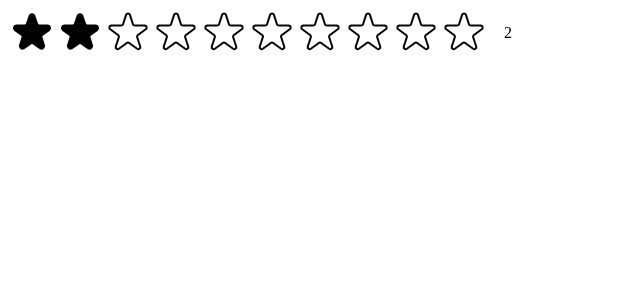
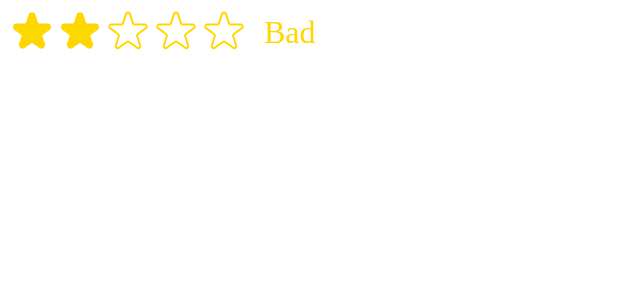
Before and after one commit to Garry-Amasia/react-movie-application, a React (Create React App) app: page / in a window 1280 px wide. Both pictures are taken after a click on the button 80 px from the left and 32 px from the top of the page. Shown: the top 300 px of the page, without its empty margins (0-640 px from the left). Built offline with nearby package versions, Linux system fonts and the light colour scheme.

Commit message:
improving reusability with props

```diff
--- a/src/components/Star.jsx
+++ b/src/components/Star.jsx
@@ -1,6 +1,13 @@
 import React from "react";
 
-export const Star = ({ onRate, isFull, onMouseIn, onMouseOut }) => {
+export const Star = ({
+  onRate,
+  isFull,
+  onMouseIn,
+  onMouseOut,
+  color,
+  size,
+}) => {
   return (
     <span
       onMouseEnter={onMouseIn}
@@ -8,8 +15,8 @@ export const Star = ({ onRate, isFull, onMouseIn, onMouseOut }) => {
       onClick={onRate}
       role="button"
       style={{
-        height: "48px",
-        width: "48px",
+        height: `${size}px`,
+        width: `${size}px`,
         display: "block",
         cursor: "pointer",
       }}
@@ -18,8 +25,8 @@ export const Star = ({ onRate, isFull, onMouseIn, onMouseOut }) => {
         <svg
           xmlns="http://www.w3.org/2000/svg"
           viewBox="0 0 20 20"
-          fill="#000"
-          stroke="#000"
+          fill={color}
+          stroke={color}
         >
           <path d="M9.049 2.927c.3-.921 1.603-.921 1.902 0l1.07 3.292a1 1 0 00.95.69h3.462c.969 0 1.371 1.24.588 1.81l-2.8 2.034a1 1 0 00-.364 1.118l1.07 3.292c.3.921-.755 1.688-1.54 1.118l-2.8-2.034a1 1 0 00-1.175 0l-2.8 2.034c-.784.57-1.838-.197-1.539-1.118l1.07-3.292a1 1 0 00-.364-1.118L2.98 8.72c-.783-.57-.38-1.81.588-1.81h3.461a1 1 0 00.951-.69l1.07-3.292z" />
         </svg>
@@ -28,7 +35,7 @@ export const Star = ({ onRate, isFull, onMouseIn, onMouseOut }) => {
           xmlns="http://www.w3.org/2000/svg"
           fill="none"
           viewBox="0 0 24 24"
-          stroke="#000"
+          stroke={color}
         >
           <path
             strokeLinecap="round"
--- a/src/components/StarRating.jsx
+++ b/src/components/StarRating.jsx
@@ -11,12 +11,12 @@ const starContainerStyle = {
   display: "flex",
 };
 
-const textStyle = {
-  lineHeight: "1",
-  margin: "0",
-};
-
-export const StarRating = ({ maxRating = 3 }) => {
+export const StarRating = ({
+  maxRating = 3,
+  messages = [],
+  color = "yellow",
+  size = 48,
+}) => {
   const [rating, setRating] = useState(0);
   const [tempRating, setTempRating] = useState(0);
 
@@ -32,12 +32,19 @@ export const StarRating = ({ maxRating = 3 }) => {
     setTempRating(0);
   };
 
+  const textStyle = {
+    lineHeight: "1",
+    margin: "0",
+    color,
+    fontSize: `${size / 1.5}px`,
+  };
+
   return (
     <div style={containerStyle}>
       <div style={starContainerStyle}>
         {Array.from({ length: maxRating }, (_, index) => {
           return (
-            <span style={textStyle}>
+            <span>
               <Star
                 key={index}
                 isFull={
@@ -46,12 +53,18 @@ export const StarRating = ({ maxRating = 3 }) => {
                 onRate={() => handleRating(index + 1)}
                 onMouseIn={() => handleMouseIn(index + 1)}
                 onMouseOut={() => handleMouseOut(0)}
+                color={color}
+                size={size}
               />
             </span>
           );
         })}
       </div>
-      <p>{tempRating || rating || ""}</p>
+      <p style={textStyle}>
+        {messages.length === maxRating
+          ? messages[tempRating ? tempRating - 1 : rating - 1]
+          : tempRating || rating || ""}
+      </p>
     </div>
   );
 };
--- a/src/index.js
+++ b/src/index.js
@@ -9,7 +9,12 @@ const root = ReactDOM.createRoot(document.getElementById("root"));
 root.render(
   <React.StrictMode>
     {/* <App /> */}
-    <StarRating maxRating={10} />
+    <StarRating
+      maxRating={5}
+      messages={["So Bad", "Bad", "Okay", "Good", "Very Good"]}
+      color={"gold"}
+      size={48}
+    />
     {/* <StarRating /> */}
   </React.StrictMode>
 );
```
